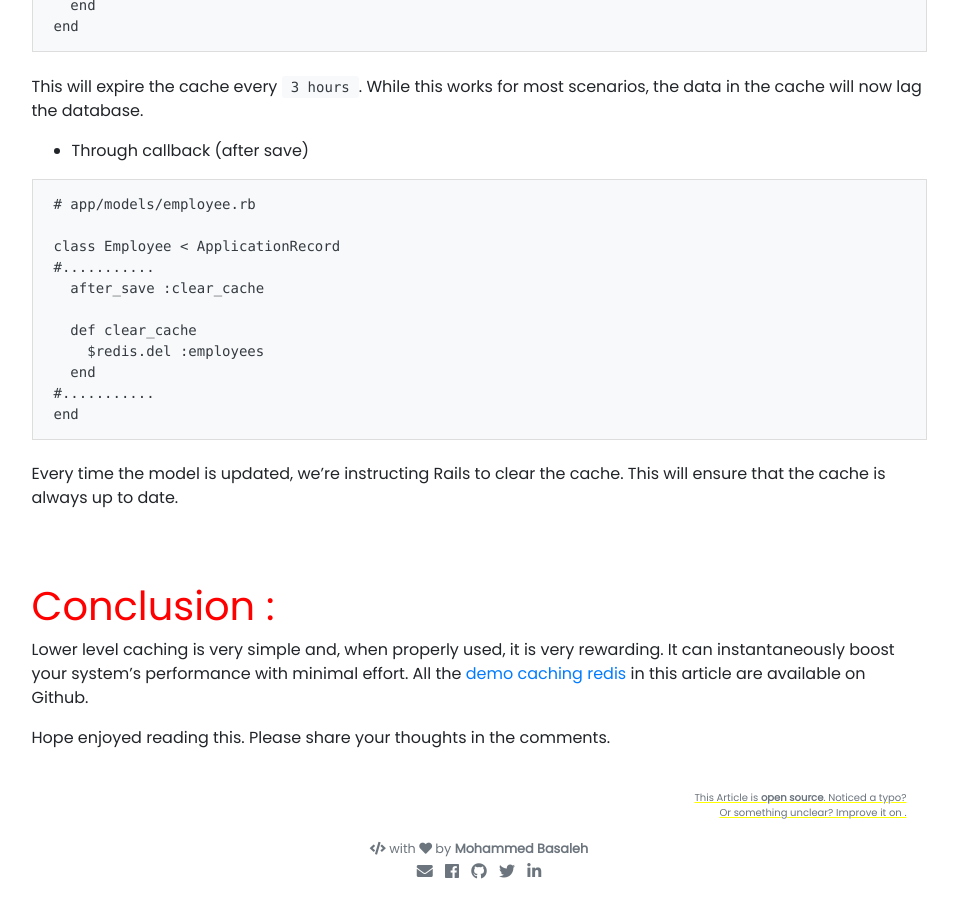
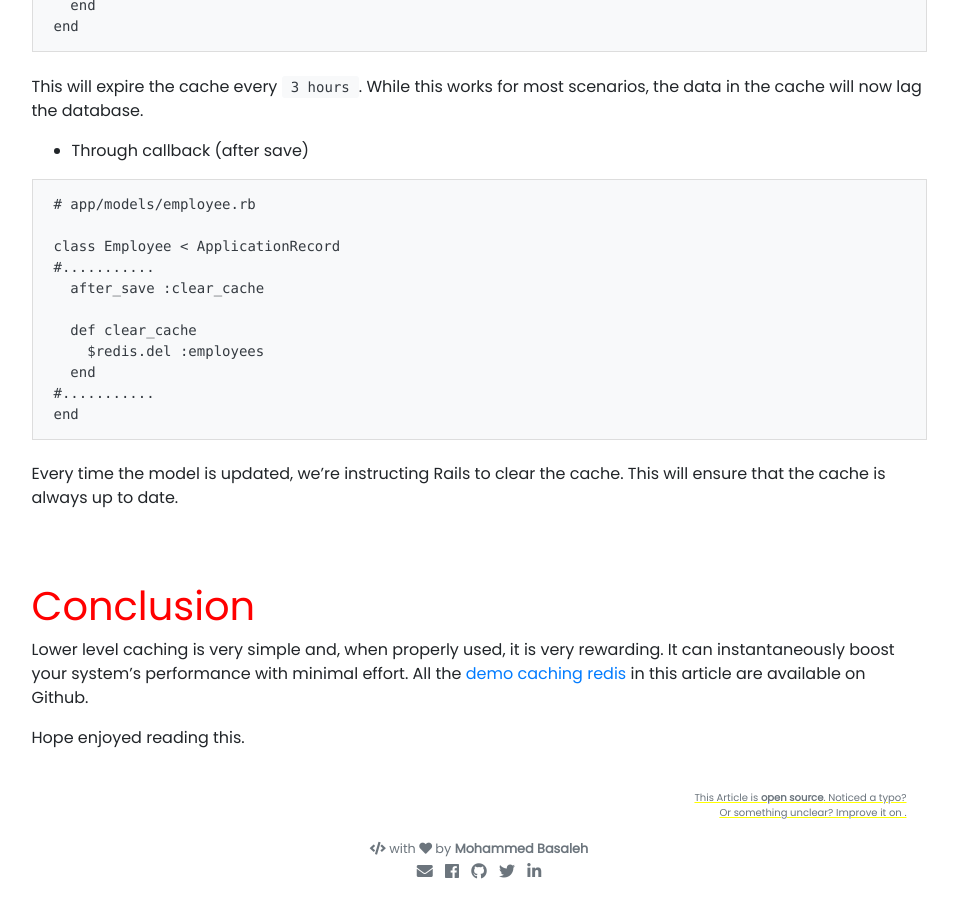
Before and after one commit to MohamedBasaleh/MohamedBasaleh.github.io, a Jekyll site: the page built from _posts/2020-10-12-rails-caching-redis.md, in a window 1280 px wide and 900 px high, scrolled down 5324 px. Shown: the whole window, without its empty margins (161-1119 px from the left). Built offline with Jekyll 4.4.1, drawn with Linux system fonts in a browser that asks for light colours; nearby versions of some CDN libraries; our own code applies the rules of GitHub Pages for plain Markdown files.

Commit message:
Fix Iusse

```diff
--- a/_posts/2020-10-12-rails-caching-redis.md
+++ b/_posts/2020-10-12-rails-caching-redis.md
@@ -141,7 +141,7 @@ $redis = Redis::Namespace.new('your_name_site', redis: Redis.new)
   <span class="token keyword">def</span> <span class="token method-definition"><span class="token function">index</span></span>
     employees <span class="token operator">=</span>  <span class="token variable">$redis</span><span class="token punctuation">.</span>get<span class="token punctuation">(</span><span class="token string">:employees</span><span class="token punctuation">)</span>
     <span class="token keyword">if</span> employees<span class="token punctuation">.</span><span class="token keyword">nil</span><span class="token operator">?
-      </span>employees <span class="token operator">=</span> <span class="token constant">Category</span><span class="token punctuation">.</span>all<span class="token punctuation">.</span>to_json
+      </span>employees <span class="token operator">=</span> <span class="token constant">Employee</span><span class="token punctuation">.</span>all<span class="token punctuation">.</span>to_json
       <span class="token variable">$redis</span><span class="token punctuation">.</span>set<span class="token punctuation">(</span><span class="token string">:employees</span><span class="token punctuation">,</span> employees<span class="token punctuation">)</span>
     <span class="token keyword">end</span>
     <span class="token variable">@employees</span> <span class="token operator">=</span> <span class="token constant">JSON</span><span class="token punctuation">.</span>parse employees
@@ -209,7 +209,7 @@ Every time the model is updated, we’re instructing Rails to clear the cache. T
 <br>
 
 
-# <span style="color:red">Conclusion :</span>
+#  <span style="color:red">Conclusion</span>
 Lower level caching is very simple and, when properly used, it is very rewarding. It can instantaneously boost your system’s performance with minimal effort. All the [demo caching redis](https://github.com/MohamedBasaleh/demo-caching-redis) in this article are available on Github.
 
-Hope enjoyed reading this. Please share your thoughts in the comments.
+Hope enjoyed reading this.
```
